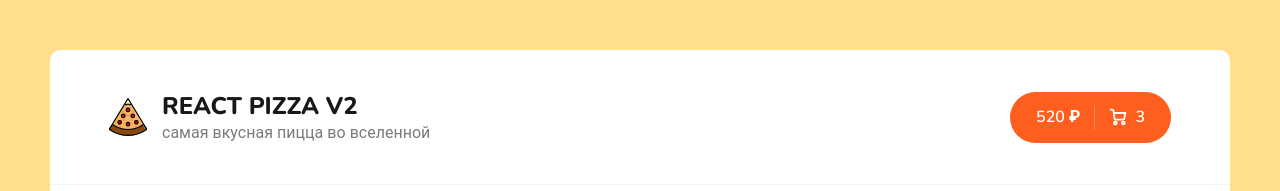
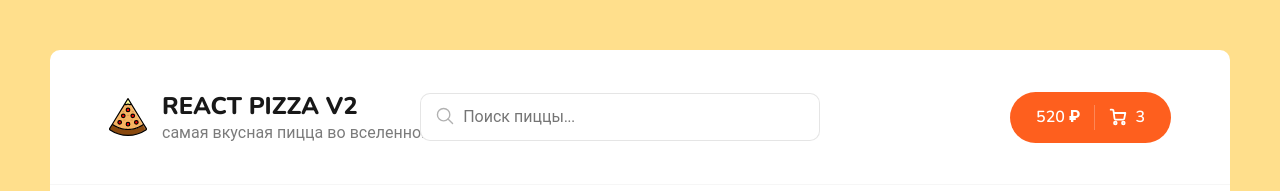
Before and after one commit to ilyakulesh/react-pizza-v2, a React (Create React App) app: page / in a window 1280 px wide. Shown: the top 191 px of the page. Built offline with nearby package versions, Linux system fonts and the light colour scheme; no server answers.

Commit message:
created search input in header

```diff
--- a/src/components/Header.jsx
+++ b/src/components/Header.jsx
@@ -1,6 +1,7 @@
 import { Link } from "react-router-dom";
 
 import logoSvg from "../assets/img/pizza-logo.svg";
+import Search from "./Search";
 
 export default function Header() {
   return (
@@ -15,6 +16,7 @@
             </div>
           </div>
         </Link>
+        <Search />
         <div className="header__cart">
           <Link to="/cart" className="button button--cart">
             <span>520 ₽</span>
--- /dev/null
+++ b/src/components/Search/Search.module.scss
@@ -0,0 +1,26 @@
+.root {
+    position: relative;
+    left: -100px;
+}
+
+.input {
+    border: 1px solid rgba(0, 0, 0, 0.1);
+    padding: 12px 20px;
+    padding-left: 42px;
+    width: 400px;
+    border-radius: 10px;
+    font-size: 16px;
+
+&:focus {
+    border: 1px solid rgba(0, 0, 0, 0.2);
+}
+}
+
+.icon {
+    width: 22px;
+    height: 22px;
+    opacity: 0.3;
+    position: absolute;
+    left: 14px;
+    top: 12px;
+}
--- /dev/null
+++ b/src/components/Search/index.jsx
@@ -0,0 +1,47 @@
+import React from "react";
+
+import styles from "./Search.module.scss";
+
+const Search = () => {
+  return (
+    <div className={styles.root}>
+      <svg
+        className={styles.icon}
+        enable-background="new 0 0 32 32"
+        id="Editable-line"
+        version="1.1"
+        viewBox="0 0 32 32"
+        xmlns="http://www.w3.org/2000/svg"
+      >
+        <circle
+          cx="14"
+          cy="14"
+          fill="none"
+          id="XMLID_42_"
+          r="9"
+          stroke="#000000"
+          stroke-linecap="round"
+          stroke-linejoin="round"
+          stroke-miterlimit="10"
+          stroke-width="2"
+        />
+        <line
+          fill="none"
+          id="XMLID_44_"
+          stroke="#000000"
+          stroke-linecap="round"
+          stroke-linejoin="round"
+          stroke-miterlimit="10"
+          stroke-width="2"
+          x1="27"
+          x2="20.366"
+          y1="27"
+          y2="20.366"
+        />
+      </svg>
+      <input className={styles.input} placeholder="Поиск пиццы..." />
+    </div>
+  );
+};
+
+export default Search;
```
